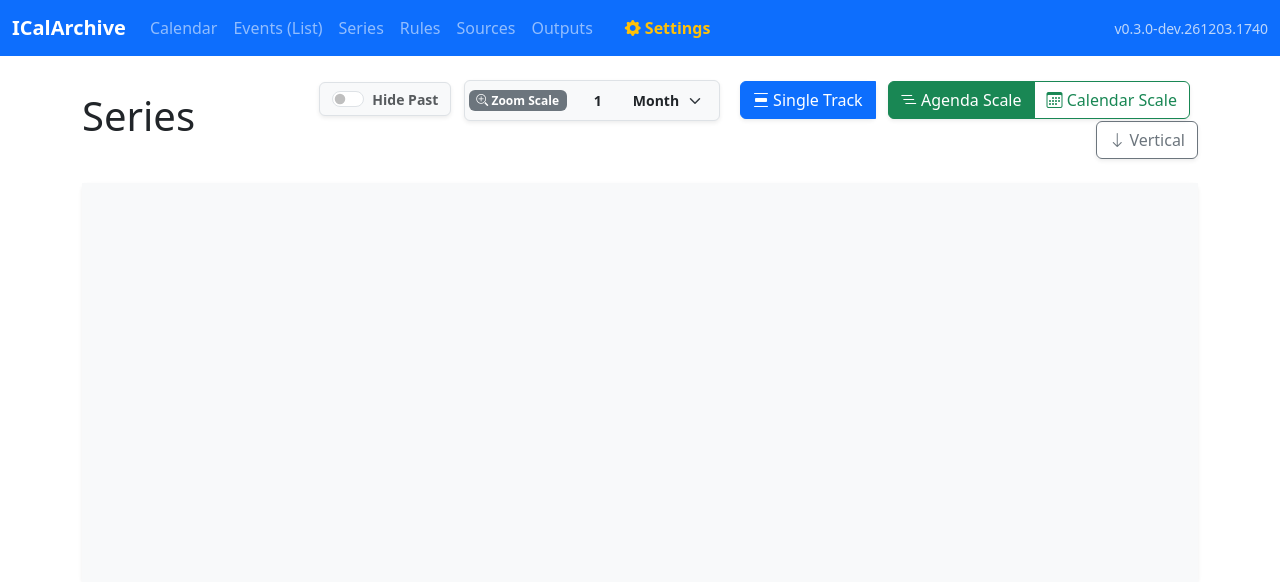
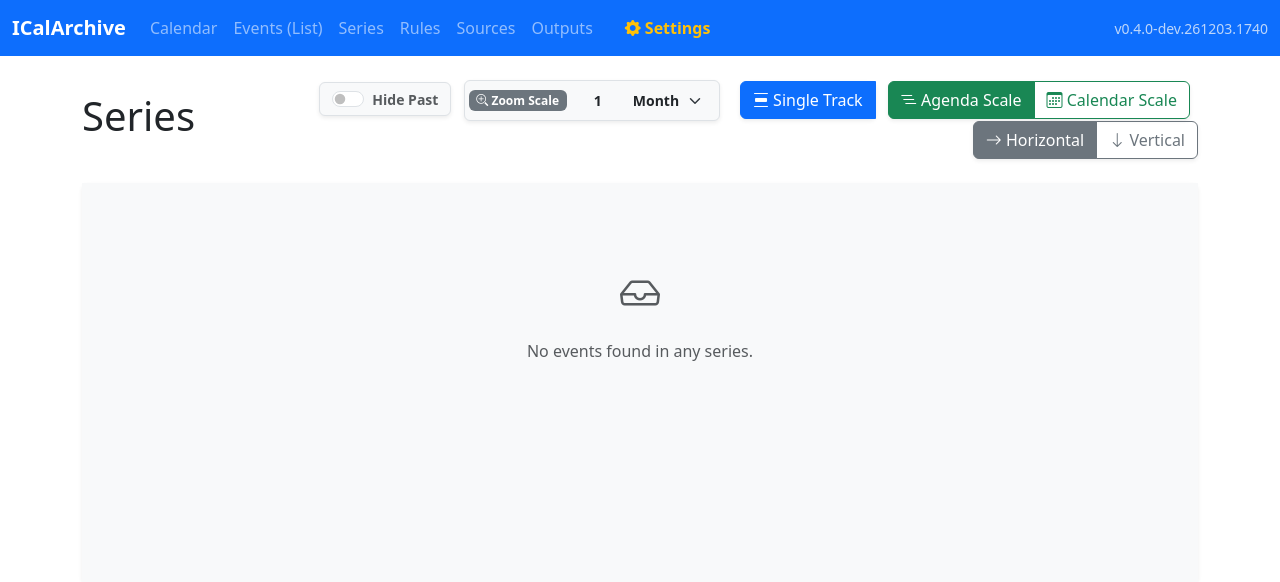
Before and after one commit to orangebutblue/TotalReCAL, a FastAPI app: page /series in a window 1280 px wide. Shown: the top 582 px of the page. Run offline with FastAPI, Linux system fonts and the light colour scheme.

Commit message:
feat: Add horizontal orientation option to series display with dynamic card width adjustments and update the application version.

```diff
--- a/icalarchive/app.py
+++ b/icalarchive/app.py
@@ -72,7 +72,7 @@ from datetime import datetime
 try:
     __version__ = importlib.metadata.version('icalarchive')
 except Exception:
-    __version__ = '0.3.0'
+    __version__ = '0.4.0'
 
 # Automatically generate dynamic build numbers during development
 try:
--- a/icalarchive/templates/series.html
+++ b/icalarchive/templates/series.html
@@ -53,6 +53,10 @@
         </div>
 
         <div class="btn-group shadow-sm">
+            <input type="radio" class="btn-check" name="orientation" id="orientHoriz" value="horizontal" checked
+                onchange="renderMatrix()">
+            <label class="btn btn-outline-secondary" for="orientHoriz"><i class="bi bi-arrow-right"></i>
+                Horizontal</label>
             <input type="radio" class="btn-check" name="orientation" id="orientVert" value="vertical"
                 onchange="renderMatrix()">
             <label class="btn btn-outline-secondary" for="orientVert"><i class="bi bi-arrow-down"></i> Vertical</label>
@@ -308,7 +312,11 @@
             card.className = 'card shadow-sm border-0';
             card.style.borderLeft = `4px solid ${item.color} !important`;
             card.style.minWidth = modeOrient === 'horizontal' ? '200px' : 'auto';
-            card.style.maxWidth = '250px';
+            if (modeScale === 'agenda' && modeOrient === 'vertical') {
+                card.style.maxWidth = '100%';
+            } else {
+                card.style.maxWidth = '250px';
+            }
             card.style.zIndex = '5';
             card.dataset.time = item.time;
 
--- a/pyproject.toml
+++ b/pyproject.toml
@@ -1,6 +1,6 @@
 [project]
 name = "icalarchive"
-version = "0.3.0"
+version = "0.4.0"
 description = "Subscribe to external iCal feeds and accumulate events permanently"
 requires-python = ">=3.11"
 dependencies = [
```
